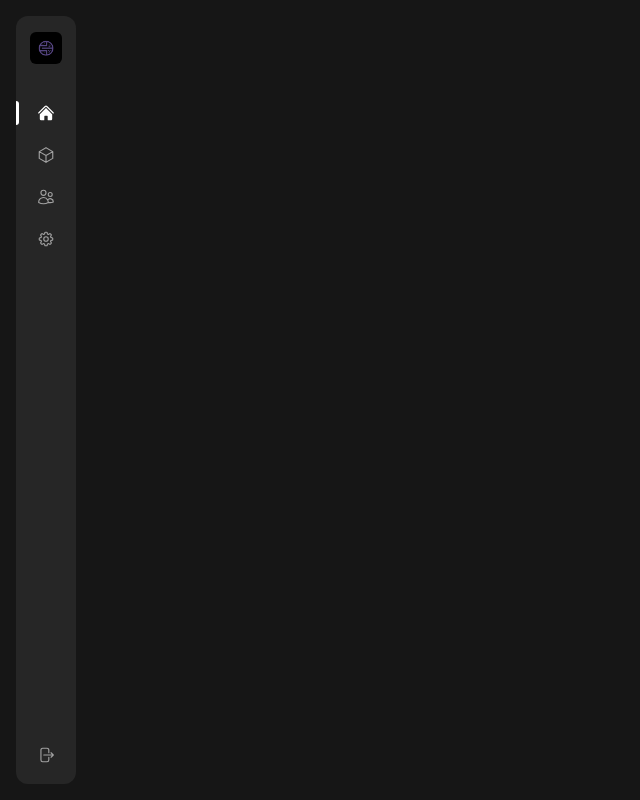
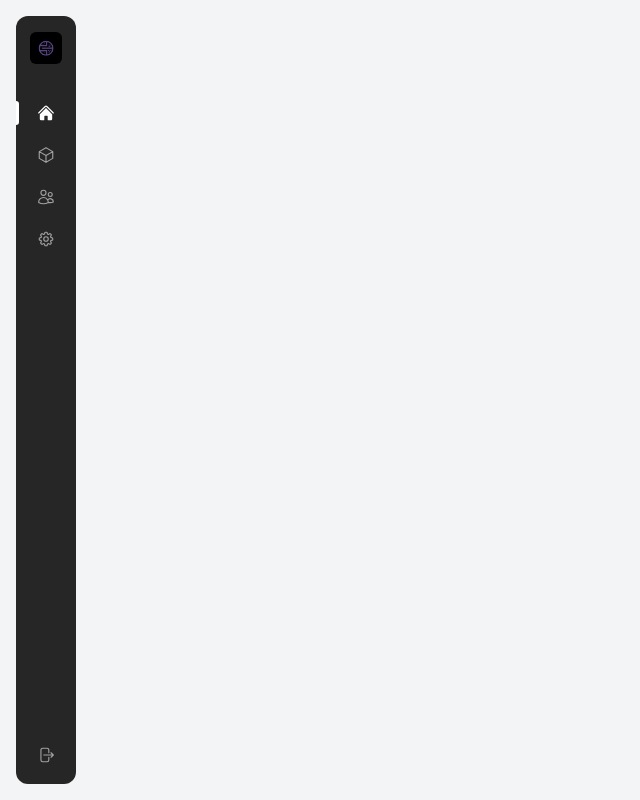
Before and after one commit to emptyte/katharsis.com, a Next.js app in the folder frontend/: page /dashboard in a window 1280 px wide. Shown: the whole page, without its empty margins (0-640 px from the left). Built offline with nearby package versions, Linux system fonts and the light colour scheme.

Commit message:
feat(frontend): update global CSS variables for streamlined color theming

```diff
--- a/frontend/src/app/globals.css
+++ b/frontend/src/app/globals.css
@@ -4,33 +4,27 @@
   --font-main: "Plus Jakarta Display", Helvetica, Arial, sans-serif;
   --font-special: "Roobert", sans-serif;
 
-  --color-theme-obsidian: #161616;
-  --color-theme-charcoal: #262626;
-  --color-theme-iron: #404040;
-  --color-theme-mist: #525252;
-  --color-theme-electric-blue: #3B82F6;
-  --color-theme-emerald: #34D399;
-  --color-theme-amber: #FBBF24;
-  --color-theme-red: #F87171;
+  --color-theme-primary: #2563EB;
+  --color-theme-background-light: #F3F4F6;
+  --color-theme-surface-light: #FFFFFF;
+  --color-theme-primary-light: #111827;
+  --color-theme-secondary-light: #6B7280;
 }
 
 @theme inline {
   --font-main: var(--font-main);
   --font-special: var(--font-special);
 
-  --color-theme-obsidian: var(--color-theme-obsidian);
-  --color-theme-charcoal: var(--color-theme-charcoal);
-  --color-theme-iron: var(--color-theme-iron);
-  --color-theme-mist: var(--color-theme-mist);
-  --color-theme-electric-blue: var(--color-theme-electric-blue);
-  --color-theme-emerald: var(--color-theme-emerald);
-  --color-theme-amber: var(--color-theme-amber);
-  --color-theme-red: var(--color-theme-red);
+  --color-theme-primary: var(--color-theme-primary);
+  --color-theme-background-light: var(--color-theme-background-light);
+  --color-theme-surface-light: var(--color-theme-surface-light);
+  --color-theme-primary-light: var(--color-theme-primary-light);
+  --color-theme-secondary-light: var(--color-theme-secondary-light);
 }
 
 @media (prefers-color-scheme: light) {
   :root {
-    background: var(--color-theme-gunmetal);
+    background: var(--color-theme-background-light);
     font-family: var(--font-main);
   }
 }
@@ -68,7 +62,7 @@
 }
 
 body {
-  background: var(--color-theme-obsidian);
-  color: var(--color-theme-mist);
+  background: var(--color-theme-background-light);
+  color: var(--color-theme-primary-light);
   font-family: var(--font-main);
 }
```
